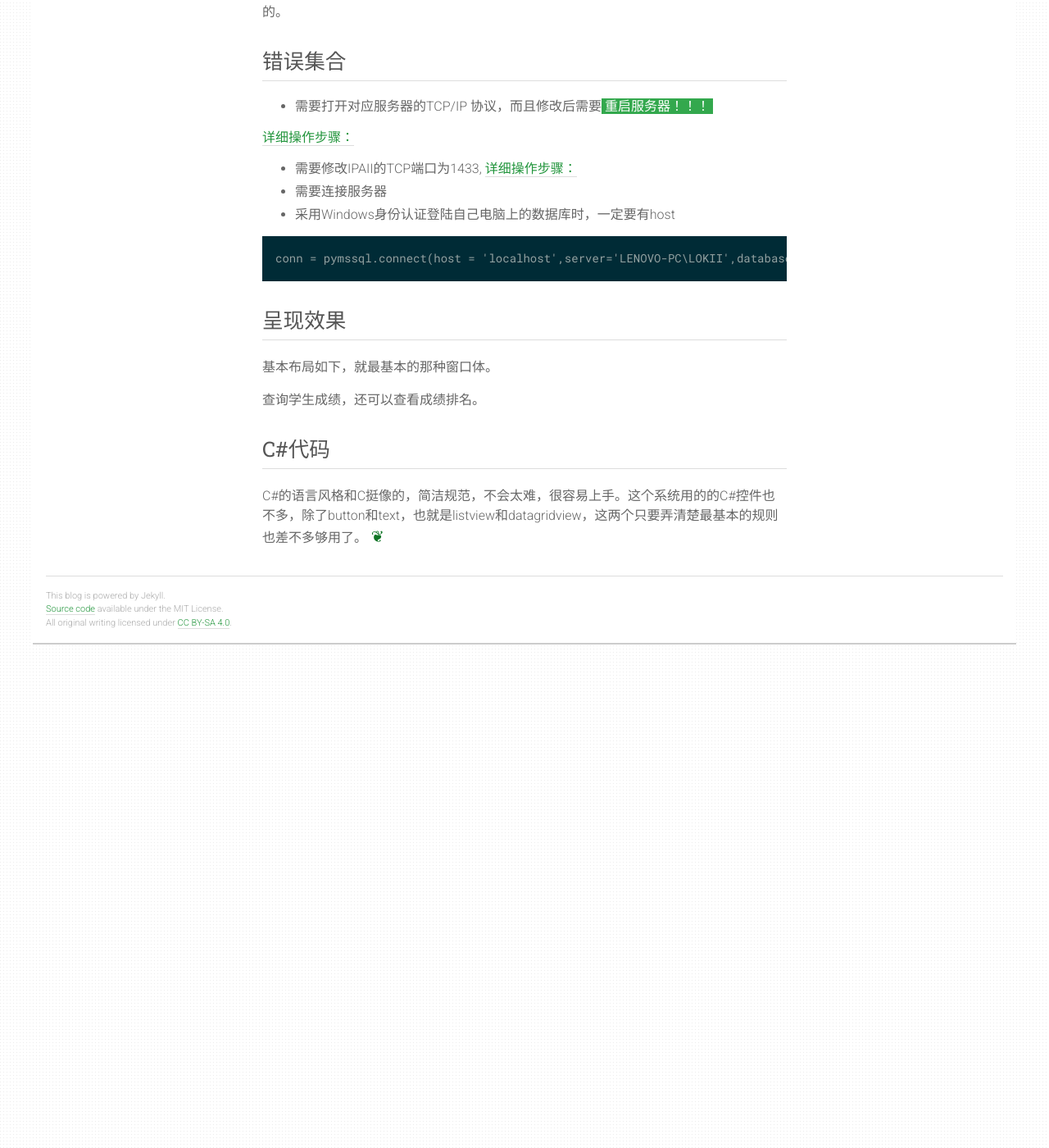
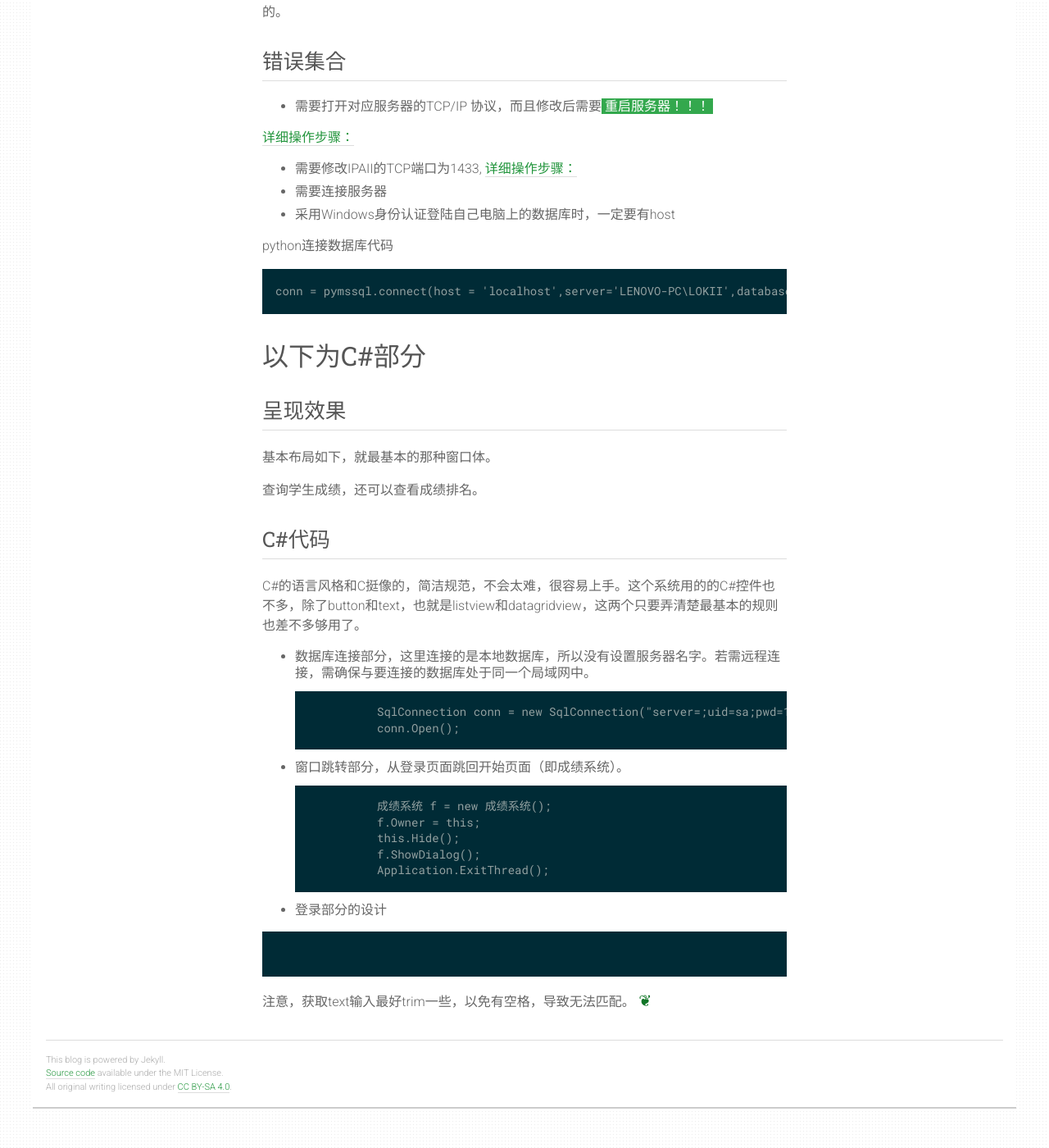
Before and after one commit to rlue/jekyll-solana, a Jekyll site: the page built from _posts/2019-11-20-基于python设计SQL系统-2019.md, in a window 1280 px wide and 1400 px high, scrolled down 461 px. Shown: the whole window at 82% size. Built offline with Jekyll 4.4.1, drawn with Linux system fonts in a browser that asks for light colours; before the commit the page ends 1295 px from its top, so only the background shows below that.

Commit message:
Update 2019-11-20-基于python设计SQL系统-2019.md

````diff
--- a/_posts/2019-11-20-基于python设计SQL系统-2019.md
+++ b/_posts/2019-11-20-基于python设计SQL系统-2019.md
@@ -16,15 +16,39 @@ tags: [窗口应用, 数据处理]
 * 需要连接服务器
 * 采用Windows身份认证登陆自己电脑上的数据库时，一定要有host
 
+python连接数据库代码
 ```
 conn = pymssql.connect(host = 'localhost',server='LENOVO-PC\LOKII',database = "S-T")
 ```
 
+# 以下为C#部分
 ## 呈现效果
 基本布局如下，就最基本的那种窗口体。
 
 查询学生成绩，还可以查看成绩排名。
 
 ## C#代码
+C#的语言风格和C挺像的，简洁规范，不会太难，很容易上手。这个系统用的的C#控件也不多，除了button和text，也就是listview和datagridview，这两个只要弄清楚最基本的规则也差不多够用了。
 
-C#的语言风格和C挺像的，简洁规范，不会太难，很容易上手。这个系统用的的C#控件也不多，除了button和text，也就是listview和datagridview，这两个只要弄清楚最基本的规则也差不多够用了。
+* 数据库连接部分，这里连接的是本地数据库，所以没有设置服务器名字。若需远程连接，需确保与要连接的数据库处于同一个局域网中。
+```
+            SqlConnection conn = new SqlConnection("server=;uid=sa;pwd=12345678;database=ScoreSearch");
+            conn.Open();
+```
+
+* 窗口跳转部分，从登录页面跳回开始页面（即成绩系统）。
+```
+            成绩系统 f = new 成绩系统();
+            f.Owner = this;
+            this.Hide();
+            f.ShowDialog();
+            Application.ExitThread();
+```
+
+* 登录部分的设计
+
+```
+
+```
+
+注意，获取text输入最好trim一些，以免有空格，导致无法匹配。
````
